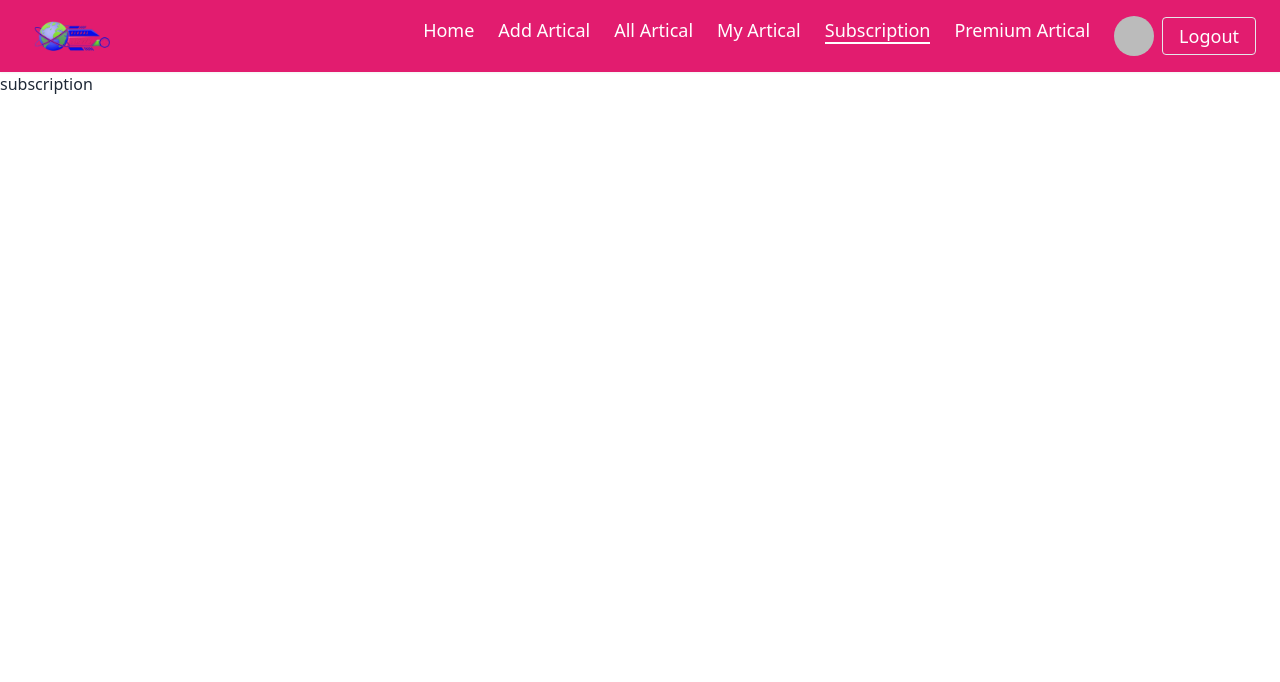
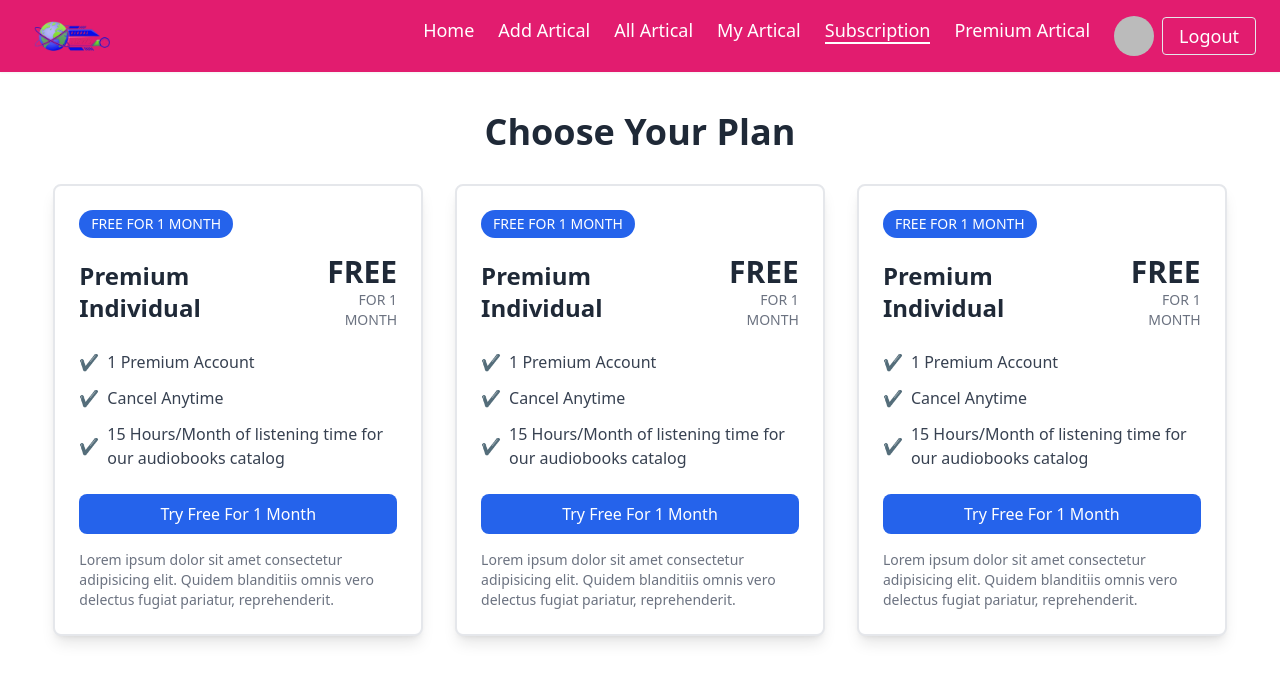
Before and after one commit to programmerrabbanii/news-paper-clients-, a React (Vite) app: page /subscription in a window 1280 px wide. Shown: the top 682 px of the page. Built offline with nearby package versions, Linux system fonts and the light colour scheme; no server answers; sample sign-in values are in the browser's storage.

Commit message:
added the premium subscriptions section

```diff
--- a/src/components/Plans.jsx
+++ b/src/components/Plans.jsx
@@ -6,7 +6,7 @@ const Plans = () => {
 
   return (
     <div className="plans w-full p-5 bg-white shadow-lg rounded-lg">
-      <h2 className="text-2xl font-bold mb-4">Plans</h2>
+      <h2 className="text-2xl font-bold mb-4 text-center">Plans</h2>
       <div className="grid grid-cols-1 sm:grid-cols-2 gap-4">
         <div className="plan bg-gray-100 p-4 rounded-lg">
           <h3 className="text-lg font-semibold">Free Plan</h3>
@@ -21,7 +21,7 @@ const Plans = () => {
           </ul>
           <button
             className="mt-3 px-4 py-2 bg-blue-500 text-white rounded-lg"
-            onClick={() => navigate("/subscribe")}
+            onClick={() => navigate("/subscription")}
           >
             Subscribe Now
           </button>
--- a/src/components/TrendingArticles.jsx
+++ b/src/components/TrendingArticles.jsx
@@ -27,7 +27,7 @@ const TrendingArticles = () => {
 
   return (
     <div className="trending-articles w-full p-5 bg-gray-100 rounded-lg">
-      <h2 className="text-2xl font-bold mb-6 text-gray-800">Trending Articles</h2>
+      <h2 className="text-2xl font-bold mb-6 text-gray-800 text-center">Trending Articles</h2>
       <div className="grid grid-cols-1 md:grid-cols-2 lg:grid-cols-3 gap-6">
         {trendingArticles.map((article) => (
           <div
--- a/src/page/Subscription.jsx
+++ b/src/page/Subscription.jsx
@@ -1,11 +1,54 @@
 import React from 'react';
 
 const Subscription = () => {
-    return (
-        <div>
-            <h2>subscription</h2>
-        </div>
-    );
+  return (
+    <div className="w-11/12 mx-auto my-10">
+      <h1 className="text-4xl font-bold text-center mb-8 text-gray-800">Choose Your Plan</h1>
+      <div className="grid grid-cols-1 md:grid-cols-2 lg:grid-cols-3 gap-8">
+        {/* Subscription Card */}
+        {Array.from({ length: 3 }).map((_, index) => (
+          <div
+            key={index}
+            className="border-2 p-6 rounded-lg shadow-lg hover:shadow-2xl transition-all bg-white"
+          >
+            {/* Free Tag */}
+            <button className="bg-blue-600 text-white py-1 px-3 text-sm rounded-full uppercase mb-4">
+              Free for 1 Month
+            </button>
+            {/* Title and Price */}
+            <div className="flex justify-between items-center mb-5">
+              <h2 className="text-2xl font-semibold text-gray-800">Premium Individual</h2>
+              <div className="text-right">
+                <h3 className="text-3xl font-bold text-gray-800">FREE</h3>
+                <p className="text-gray-500 text-sm">FOR 1 MONTH</p>
+              </div>
+            </div>
+            {/* Features */}
+            <ul className="mb-6 space-y-3 text-gray-700">
+              <li className="flex items-center">
+                <span className="mr-2 text-blue-600">✔</span> 1 Premium Account
+              </li>
+              <li className="flex items-center">
+                <span className="mr-2 text-blue-600">✔</span> Cancel Anytime
+              </li>
+              <li className="flex items-center">
+                <span className="mr-2 text-blue-600">✔</span> 15 Hours/Month of listening time for our audiobooks catalog
+              </li>
+            </ul>
+            {/* Try Free Button */}
+            <button className="w-full bg-blue-600 hover:bg-blue-700 text-white py-2 rounded-lg font-medium transition-all">
+              Try Free For 1 Month
+            </button>
+            {/* Description */}
+            <p className="text-sm text-gray-500 mt-4">
+              Lorem ipsum dolor sit amet consectetur adipisicing elit. Quidem blanditiis omnis vero
+              delectus fugiat pariatur, reprehenderit.
+            </p>
+          </div>
+        ))}
+      </div>
+    </div>
+  );
 };
 
 export default Subscription;
```
